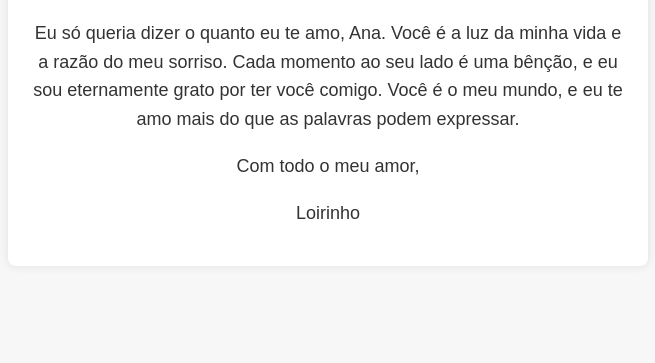
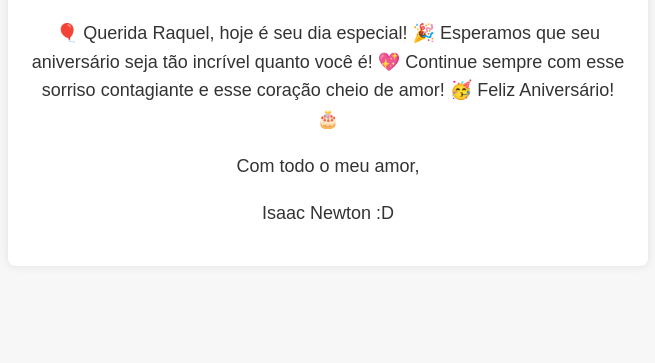
Before and after one commit to Astromaticos/ana, a plain HTML site: page index.html in a window 1280 px wide. Shown: the part 401-764 px from the top of the page, without its empty margins (312-967 px from the left). Drawn offline with Linux system fonts and the light colour scheme.

Commit message:
Update index.html

```diff
--- a/index.html
+++ b/index.html
@@ -36,9 +36,9 @@
     </div>
     <div class="container">
         <h1>Para Ana <3</h1>
-        <p>Eu só queria dizer o quanto eu te amo, Ana. Você é a luz da minha vida e a razão do meu sorriso. Cada momento ao seu lado é uma bênção, e eu sou eternamente grato por ter você comigo. Você é o meu mundo, e eu te amo mais do que as palavras podem expressar.</p>
+        <p>🎈 Querida Raquel, hoje é seu dia especial! 🎉 Esperamos que seu aniversário seja tão incrível quanto você é! 💖 Continue sempre com esse sorriso contagiante e esse coração cheio de amor! 🥳 Feliz Aniversário! 🎂</p>
         <p>Com todo o meu amor,</p>
-        <p>Loirinho</p>
+        <p>Isaac Newton :D</p>
     </div>
 
     <img src="img/teen.jpg" height="400px" width="900px" ></img>
```
